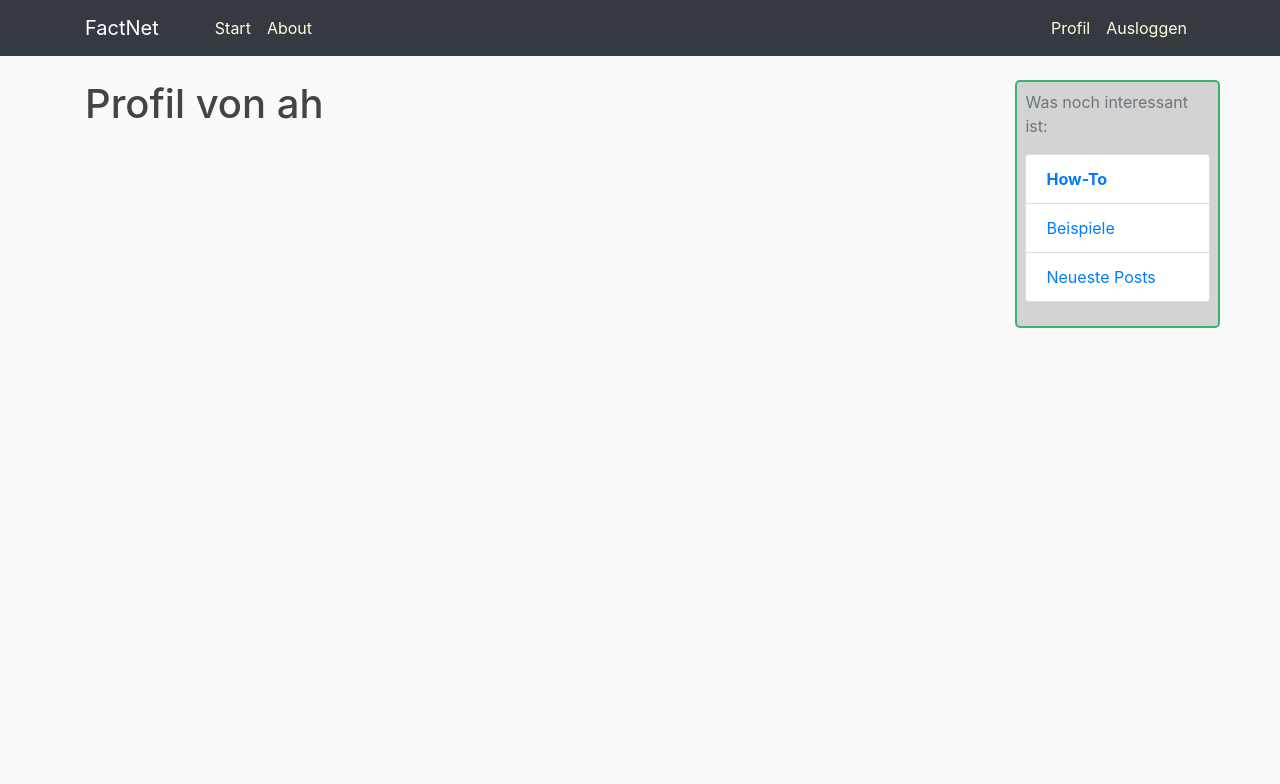
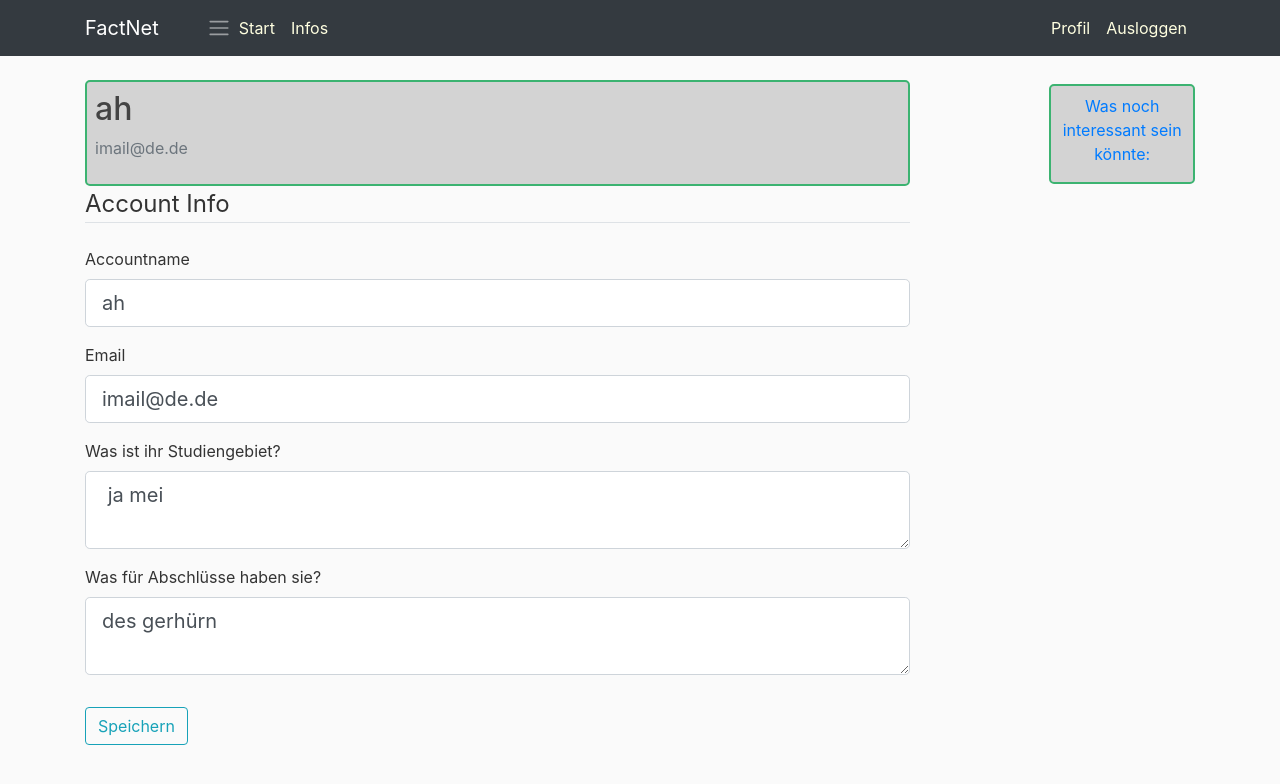
Before and after one commit to tlieblt/unglaublich, a Flask app: page /profile in a window 1280 px wide. Shown: the top 784 px of the page. Run offline with Flask 2, Linux system fonts and the light colour scheme; a user stored in the database is signed in; some libraries are stand-ins or nearby versions.

Commit message:
Add files via upload

```diff
--- a/factnet/forms.py
+++ b/factnet/forms.py
@@ -1,33 +1,58 @@
 from flask_wtf import FlaskForm
-from wtforms import StringField, PasswordField, SubmitField, BooleanField
-from wtforms.validators import DataRequired, Length, Email, EqualTo
+from wtforms import StringField, PasswordField, SubmitField, BooleanField, TextField, TextAreaField
+from wtforms.validators import DataRequired, Length, Email, EqualTo, ValidationError, Optional
 from factnet.pers import User
+from flask_login import current_user
+
 
 
 class RegistrationForm(FlaskForm):
-    username = StringField('Username',validators=[DataRequired(), Length(min=2, max=20)])
-    email = StringField('Email',validators=[DataRequired(), Email()])
-    password = PasswordField('Password', validators=[DataRequired()])
-    confirm_password = PasswordField('Confirm Password',validators=[DataRequired(), EqualTo('password')])
-    submit = SubmitField('Sign Up')
+    alias = StringField('Accountname', validators=[DataRequired(), Length(min=2, max=20)])
+    email = StringField('Email', validators=[DataRequired(), Email()])
+    f_o_s = StringField('Email', validators=[Optional()])
 
-    def validate_username(self, username):
+    password = PasswordField('Passwort', validators=[DataRequired()])
+    confirm_password = PasswordField('Passwort bestätigen', validators=[DataRequired(), EqualTo('password')])
+    submit = SubmitField('Registrieren')
 
-        user = User.query.filter_by(alias=username.data).first()
+    def validate_alias(self, alias):
+
+        user = User.query.filter_by(alias=alias.data).first()
 
         if user:
-            raise ValueError('Username already in use, please choose another one!')
+            raise ValidationError('Accountname bereits in Gebrauch, bitte einen andere angeben!')
 
     def validate_email(self, email):
 
         user = User.query.filter_by(email=email.data).first()
 
         if user:
-            raise ValueError('Email already in use, please choose another one!')
+            raise ValidationError('Email bereits registriert, bitte eine andere angeben!')
 
 
 class LoginForm(FlaskForm):
-    email = StringField('Email',validators=[DataRequired(), Email()])
+    email = StringField('Email', validators=[DataRequired(), Email()])
     password = PasswordField('Password', validators=[DataRequired()])
     remember = BooleanField('Remember Me')
     submit = SubmitField('Login')
+
+
+class AddInfoForm(FlaskForm):
+    alias = StringField('Accountname', validators=[DataRequired(), Length(min=2, max=20)])
+    email = StringField('Email', validators=[DataRequired(), Email()])
+    f_o_s = TextAreaField('Was ist ihr Studiengebiet?', validators=[Optional()])
+    title = TextAreaField('Was für Abschlüsse haben sie?', validators=[Optional()])
+
+    submit = SubmitField('Speichern')
+
+    def validate_alias(self, alias):
+        if alias.data != current_user.alias:
+            user = User.query.filter_by(alias=alias.data).first()
+            if user:
+                raise ValidationError('Accountname bereits in Gebrauch, bitte einen andere angeben!')
+
+    def validate_email(self, email):
+        if email.data != current_user.email:
+            user = User.query.filter_by(email=email.data).first()
+            if user:
+                raise ValidationError('Email bereits registriert, bitte eine andere angeben!')
--- a/factnet/routes.py
+++ b/factnet/routes.py
@@ -1,8 +1,8 @@
 from flask import render_template, flash, redirect, url_for, request
 from factnet import app, db, bcrypt
-from factnet.forms import RegistrationForm, LoginForm
+from factnet.forms import RegistrationForm, LoginForm, AddInfoForm
 from factnet.pers import User, Models
-from flask_login import login_user,logout_user,current_user, login_required
+from flask_login import login_user, logout_user, current_user, login_required
 
 
 @app.route('/')
@@ -19,17 +19,17 @@ def main():
 @app.route("/register", methods=['GET', 'POST'])
 def register():
     if current_user.is_authenticated:
-        flash('Eingeloggt als ' + current_user.alias, 'success')
+        flash('Sie sind bereits als ' + current_user.alias +' eingeloggt', 'success')
         return redirect(url_for('main'))
     form = RegistrationForm()
     if form.validate_on_submit():
         secure_pw = bcrypt.generate_password_hash(form.password.data).decode('utf-8')
-        user = User(alias=form.username.data, email=form.email.data, password=secure_pw)
+        user = User(alias=form.alias.data, email=form.email.data, f_o_s=' ', title=' ', password=secure_pw)
         db.session.add(user)
         db.session.commit()
-        flash('Account created for ' + form.username.data, 'success')
+        flash('Account für ' + form.alias.data + ' erstellt!', 'success')
         return redirect(url_for('home'))
-    return render_template('register.html', title='Register', form=form)
+    return render_template('register.html', title='Registrierung', form=form)
 
 
 @app.route("/login", methods=['GET', 'POST'])
@@ -56,10 +56,25 @@ def login():
 @app.route("/logout", methods=['GET', 'POST'])
 def logout():
     logout_user()
+    flash('Erfolgreich ausgeloggt!', 'success')
     return redirect(url_for('home'))
 
 
 @app.route("/profile", methods=['GET', 'POST'])
 @login_required
 def profile():
-    return render_template('user.html')
+    form = AddInfoForm()
+    if form.validate_on_submit():
+        current_user.alias = form.alias.data
+        current_user.email = form.email.data
+        current_user.f_o_s = form.f_o_s.data
+        current_user.title = form.title.data
+        db.session.commit()
+        flash('Die Änderungen wurden gespeichert!', 'success')
+        return redirect(url_for('profile'))
+    elif request.method == 'GET':
+        form.alias.data = current_user.alias
+        form.email.data = current_user.email
+        form.f_o_s.data = current_user.f_o_s
+        form.title.data = current_user.title
+    return render_template('user.html', title='Profil', form=form)
--- a/factnet/templates/base.html
+++ b/factnet/templates/base.html
@@ -6,8 +6,7 @@
     <meta name="viewport" content="width=device-width, initial-scale=1, shrink-to-fit=no">
 
     <!-- Bootstrap CSS -->
-    <link rel="stylesheet" href="https://maxcdn.bootstrapcdn.com/bootstrap/4.0.0/css/bootstrap.min.css" integrity="sha384-Gn5384xqQ1aoWXA+058RXPxPg6fy4IWvTNh0E263XmFcJlSAwiGgFAW/dAiS6JXm" crossorigin="anonymous">
-
+    <link rel="stylesheet" href="https://stackpath.bootstrapcdn.com/bootstrap/4.3.1/css/bootstrap.min.css" integrity="sha384-ggOyR0iXCbMQv3Xipma34MD+dH/1fQ784/j6cY/iJTQUOhcWr7x9JvoRxT2MZw1T" crossorigin="anonymous">
     <link rel="stylesheet" type="text/css" href="{{ url_for('static', filename='styles.css') }}">
 
     {% if title %}
@@ -17,18 +16,17 @@
     {% endif %}
 </head>
 <body>
-<!-- Kopfzeile -->
+<!-- Navbar -->
     <header class="site-header">
       <nav class="navbar navbar-expand-md navbar-dark text-white bg-dark fixed-top">
         <div class="container">
           <a class="navbar-brand mr-5" href="/main">FactNet</a>
-          <button class="navbar-toggler" type="button" data-toggle="collapse" data-target="#navbarToggle" aria-controls="navbarToggle" aria-expanded="false" aria-label="Toggle navigation">
            <span class="navbar-toggler-icon"></span>
           </button>
           <div class="collapse navbar-collapse" id="navbarToggle">
             <div class="navbar-nav mr-auto">
               <a class="nav-item nav-link" href="/">Start</a>
-              <a class="nav-item nav-link" href="/about">About</a>
+              <a class="nav-item nav-link" href="#">Infos</a>
             </div>
 
             <div class="navbar-nav">
@@ -36,8 +34,8 @@
                     <a class="nav-item nav-link" href="/profile">Profil</a>
                     <a class="nav-item nav-link" href="/logout">Ausloggen</a>
                 {% else %}
-                  <a class="nav-item nav-link" href="/login">Login</a>
-                  <a class="nav-item nav-link" href="/register">Register</a>
+                  <a class="nav-item nav-link" href="/login">Einloggen</a>
+                  <a class="nav-item nav-link" href="/register">Registrieren</a>
                 {% endif %}
             </div>
           </div>
@@ -63,15 +61,25 @@
         <!-- rechte Navbar -->
         <div id="sidebar" class="col-md-2 sidebar">
             {% block registr %}{% endblock registr %}
-          <div class="content-section sidebar">
-            <p class='text-muted'>Was noch interessant ist:
-              <ul class="list-group">
-                <a href="tutorial" class="list-group-item font-weight-bold">How-To</a>
-                <a href="examples" class="list-group-item">Beispiele</a>
-                <a href="#" class="list-group-item">Neueste Posts</a>
-              </ul>
-            </p>
+    <div class="container">
+          <div class="panel-group text-center">
+            <div class="panel panel-default content-section m-1">
+              <div class="panel-heading mb-2 ">
+                  <a data-toggle="collapse" href="#collapse1">Was noch interessant sein könnte:</a>
+                </h4>
+              </div>
+              <div id="collapse1" class="panel-collapse collapse">
+                <ul class="list-group">
+                    <a href="#" class="list-group-item font-weight-bold">How-To</a>
+                    <a href="#" class="list-group-item">Beispiele</a>
+                    <a href="#" class="list-group-item">Neueste Posts</a>
+
+                </ul>
+              </div>
+            </div>
           </div>
+        </div>
+
         </div>
       </div>
     </main>
@@ -79,8 +87,8 @@
 
     <!-- Optional JavaScript -->
     <!-- jQuery first, then Popper.js, then Bootstrap JS -->
-    <script src="https://code.jquery.com/jquery-3.2.1.slim.min.js" integrity="sha384-KJ3o2DKtIkvYIK3UENzmM7KCkRr/rE9/Qpg6aAZGJwFDMVNA/GpGFF93hXpG5KkN" crossorigin="anonymous"></script>
-    <script src="https://cdnjs.cloudflare.com/ajax/libs/popper.js/1.12.9/umd/popper.min.js" integrity="sha384-ApNbgh9B+Y1QKtv3Rn7W3mgPxhU9K/ScQsAP7hUibX39j7fakFPskvXusvfa0b4Q" crossorigin="anonymous"></script>
-    <script src="https://maxcdn.bootstrapcdn.com/bootstrap/4.0.0/js/bootstrap.min.js" integrity="sha384-JZR6Spejh4U02d8jOt6vLEHfe/JQGiRRSQQxSfFWpi1MquVdAyjUar5+76PVCmYl" crossorigin="anonymous"></script>
+  <script src="https://code.jquery.com/jquery-3.3.1.slim.min.js" integrity="sha384-q8i/X+965DzO0rT7abK41JStQIAqVgRVzpbzo5smXKp4YfRvH+8abtTE1Pi6jizo" crossorigin="anonymous"></script>
+<script src="https://cdnjs.cloudflare.com/ajax/libs/popper.js/1.14.7/umd/popper.min.js" integrity="sha384-UO2eT0CpHqdSJQ6hJty5KVphtPhzWj9WO1clHTMGa3JDZwrnQq4sF86dIHNDz0W1" crossorigin="anonymous"></script>
+<script src="https://stackpath.bootstrapcdn.com/bootstrap/4.3.1/js/bootstrap.min.js" integrity="sha384-JjSmVgyd0p3pXB1rRibZUAYoIIy6OrQ6VrjIEaFf/nJGzIxFDsf4x0xIM+B07jRM" crossorigin="anonymous"></script>
 </body>
 </html>
--- a/factnet/templates/user.html
+++ b/factnet/templates/user.html
@@ -1,4 +1,51 @@
 {% extends 'base.html' %}
 {% block content %}
-    <h1> Profil von {{ current_user.alias }}</h1>
+    <div class="content-section">
+        <h2 class="account-heading">{{ current_user.alias }}</h2>
+        <p class="text-secondary">{{ current_user.email }}</p>
+    </div>
+    <form method="POST" action="" enctype="multipart/form-data">
+        {{ form.hidden_tag() }}
+        <fieldset class="form-group">
+            <legend class="border-bottom mb-4">Account Info</legend>
+            <div class="form-group">
+                {{ form.alias.label(class="form-control-label") }}
+
+                {% if form.alias.errors %}
+                    {{ form.alias(class="form-control form-control-lg is-invalid") }}
+                    <div class="invalid-feedback">
+                        {% for error in form.alias.errors %}
+                            <span>{{ error }}</span>
+                        {% endfor %}
+                    </div>
+                {% else %}
+                    {{ form.alias(class="form-control form-control-lg") }}
+                {% endif %}
+            </div>
+            <div class="form-group">
+                {{ form.email.label(class="form-control-label") }}
+                {% if form.email.errors %}
+                    {{ form.email(class="form-control form-control-lg is-invalid") }}
+                    <div class="invalid-feedback">
+                        {% for error in form.email.errors %}
+                            <span>{{ error }}</span>
+                        {% endfor %}
+                    </div>
+                {% else %}
+                    {{ form.email(class="form-control form-control-lg") }}
+                {% endif %}
+            </div>
+            <div class="form-group">
+                {{ form.f_o_s.label(class="form-control-label") }}
+                {{ form.f_o_s(class="form-control form-control-lg") }}
+            </div>
+            <div class="form-group">
+                {{ form.title.label(class="form-control-label") }}
+                {{ form.title(class="form-control form-control-lg") }}
+            </div>
+        </fieldset>
+        <div class="form-group">
+            {{ form.submit(class="btn btn-outline-info") }}
+        </div>
+    </form>
 {% endblock content %}
```
Also changed, not shown: factnet/pers.py (+5 -2 lines), factnet/templates/register.html (+8 -8 lines), factnet/userbase.db.
